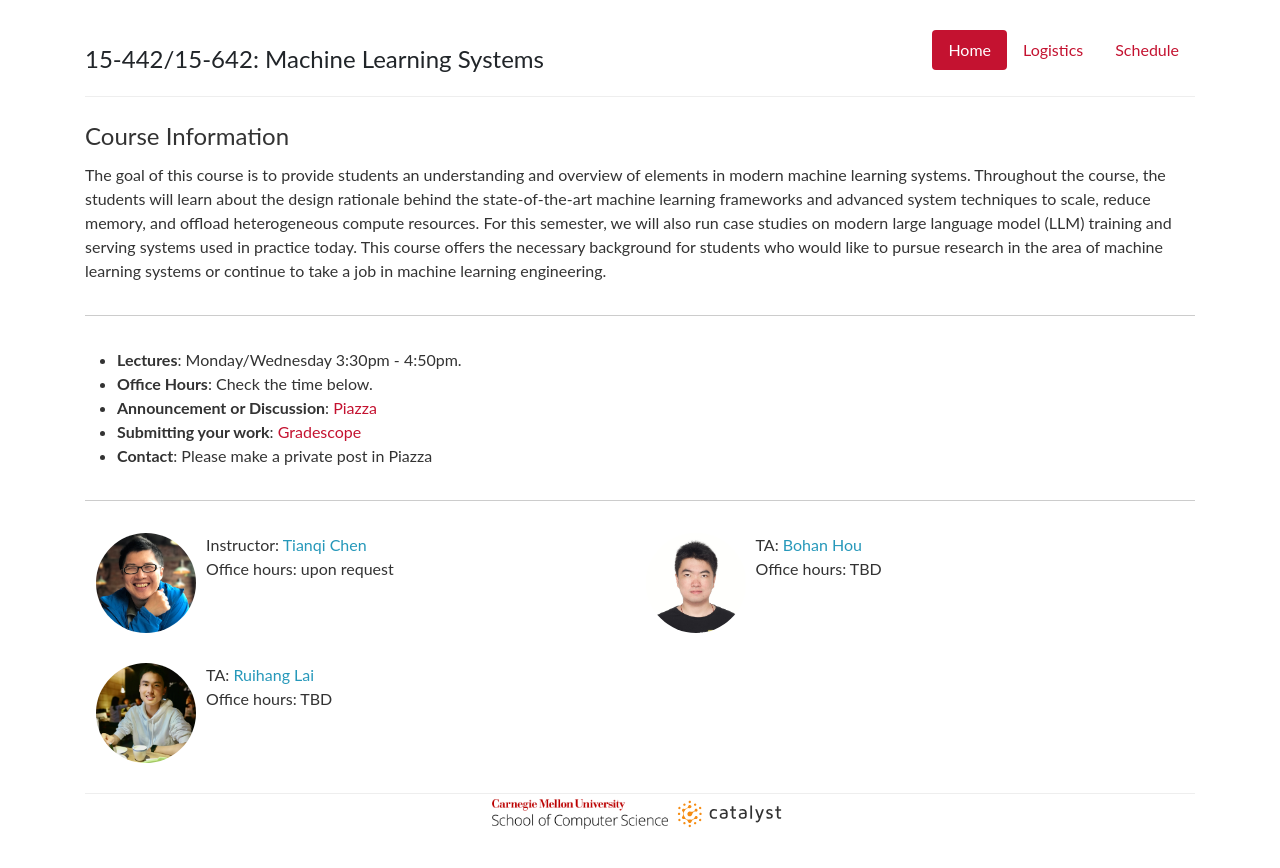
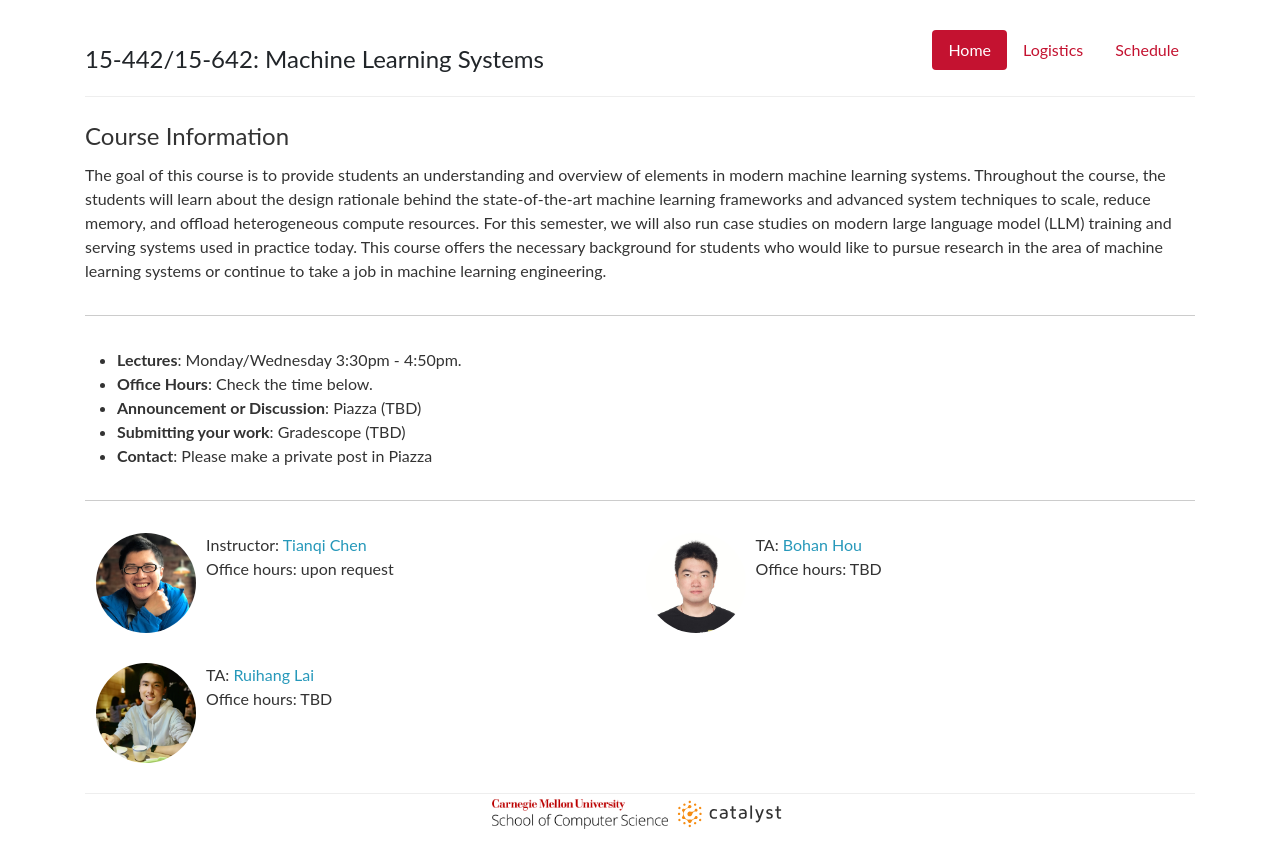
Before and after one commit to mlsyscourse/mlsyscourse.github.io, a Jekyll site: the page built from index.md, in a window 1280 px wide. Shown: the top 868 px of the page. Built offline with Jekyll 4.4.1, drawn with Linux system fonts in a browser that asks for light colours.

Commit message:
Update location

```diff
--- a/_data/lectures.yml
+++ b/_data/lectures.yml
@@ -273,6 +273,6 @@
 - date: 05/04 Sun
   lecturer:
   title: >
-    Week 17:
-  logistics: Final Report Due
+    Week 17: Final Report Due
+  logistics:
   readings:
--- a/_includes/schedule.html
+++ b/_includes/schedule.html
@@ -7,7 +7,7 @@
  -->
   <ul>
     <li>When: Monday/Wednesdays 3:30pm - 4:50pm</li>
-    <li>Where: Posner Hall 151</li>
+    <li>Where: GHC 4401</li>
   </ul>
   <article class="post-content {{page.title}} clearfix">
     <table class="table table-hover">
--- a/index.md
+++ b/index.md
@@ -15,8 +15,8 @@ This course offers the necessary background for students who would like to pursu
 
 * **Lectures**: Monday/Wednesday 3:30pm - 4:50pm.
 * **Office Hours**: Check the time below.
-* **Announcement or Discussion**: [Piazza](https://piazza.com/cmu/spring2024/15442)
-* **Submitting your work**: [Gradescope](https://www.gradescope.com/courses/707007)
+* **Announcement or Discussion**: Piazza (TBD)
+* **Submitting your work**: Gradescope (TBD)
 * **Contact**: Please make a private post in Piazza
 
 ----
```
